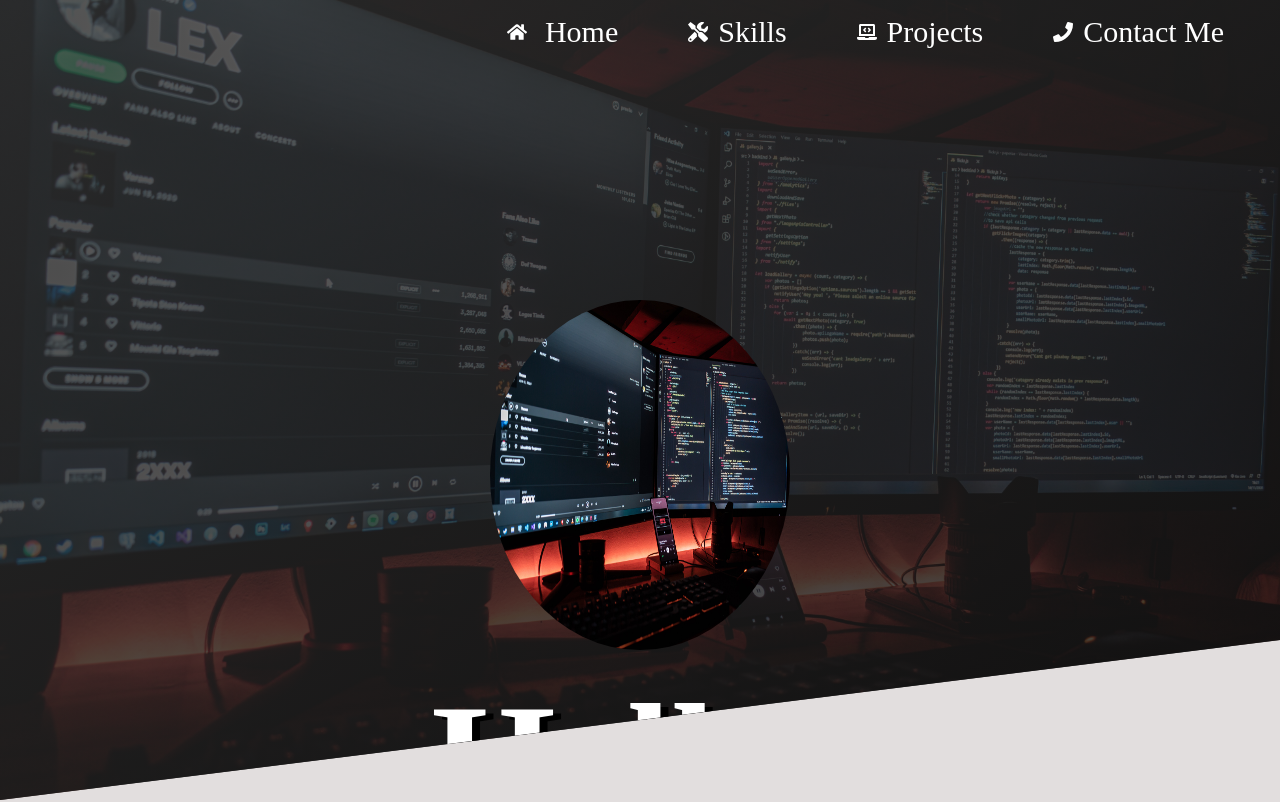
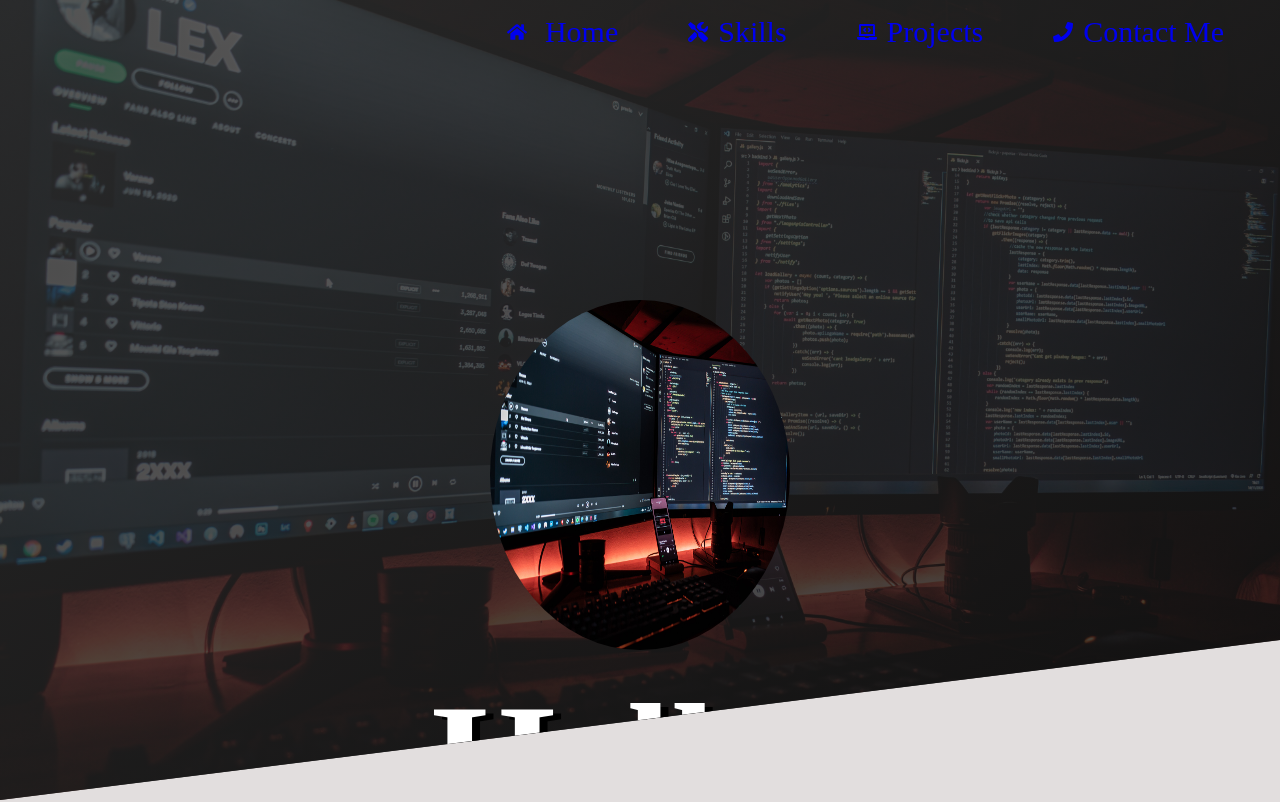
Before and after one commit to OzzyDm/portfolio, a Next.js app: page / in a window 1280 px wide. Shown: the top 802 px of the page. Built offline with nearby package versions, Linux system fonts and the light colour scheme.

Commit message:
contact me updated

```diff
--- a/components/contact.js
+++ b/components/contact.js
@@ -1,6 +1,9 @@
-import React, { useRef } from "react";
+import React, { useRef, useState } from "react";
 import emailjs from "@emailjs/browser";
 import classes from "./contact.module.css";
+import Aos from "aos";
+import "aos/dist/aos.css";
+import { useEffect } from "react";
 
 const Contact = () => {
   const form = useRef();
@@ -25,8 +28,12 @@ const Contact = () => {
       );
   };
 
+  useEffect(() => {
+    Aos.init({ duration: 1000 });
+  }, []);
+
   return (
-    <div>
+    <div data-aos="fade-up" id="contact">
       <h2 className={classes.title}>Contact Me</h2>
       <div className={classes.container}>
         <form ref={form} onSubmit={sendEmail} className={classes.form}>
@@ -57,6 +64,7 @@ const Contact = () => {
           </button>
         </form>
       </div>
+      <div className={classes.copy}>Copyright &copy; Oguzhan Demiraslan</div>
     </div>
     // <form ref={form} onSubmit={sendEmail}>
     //   <label>Name</label>
--- a/components/contact.module.css
+++ b/components/contact.module.css
@@ -23,6 +23,10 @@
   margin-bottom: 2rem;
   font-size: 2rem;
   width: 25%;
+  background-color: rgb(36, 36, 36);
+  border-radius: 20px;
+  color: #fff;
+  padding: 0.3rem 1rem;
 }
 
 .btn {
@@ -37,3 +41,11 @@
   transform: translateY(-0.25em);
   cursor: pointer;
 }
+
+.copy {
+  text-align: center;
+  font-size: 2rem;
+  padding: 1em 0;
+  background-color: rgb(36, 36, 36);
+  color: #fff;
+}
--- a/components/header.js
+++ b/components/header.js
@@ -6,7 +6,7 @@ function Header() {
   return (
     <Fragment>
       <Layout />
-      <div className={classes.header}>
+      <div className={classes.header} id="home">
         <div className={classes.name}>
           <img src="images/header.jpg" className={classes.photo}></img>
           <h1 className={classes.hello}>Hello!</h1>
--- a/components/layout.js
+++ b/components/layout.js
@@ -7,18 +7,18 @@ import { FaLaptopCode } from "react-icons/fa";
 function Layout() {
   return (
     <nav className={classes.nav}>
-      <a className={classes.link}>
+      <a className={classes.link} href="#home">
         <FaHome className={classes.icon} /> Home
       </a>
-      <a className={classes.link}>
+      <a className={classes.link} href="#skills">
         <FaTools className={classes.icon} />
         Skills
       </a>
-      <a className={classes.link}>
+      <a className={classes.link} href="#projects">
         <FaLaptopCode className={classes.icon} />
         Projects
       </a>
-      <a className={classes.link}>
+      <a className={classes.link} href="#contact">
         <FaPhone className={classes.icon} />
         Contact Me
       </a>
--- a/components/layout.module.css
+++ b/components/layout.module.css
@@ -13,6 +13,12 @@
   cursor: pointer;
   transition: all 0.2s;
   font-size: 3rem;
+  text-decoration: none;
+}
+
+.link:visited,
+.link:active {
+  color: #fff;
 }
 
 .link:hover {
--- a/components/projects.js
+++ b/components/projects.js
@@ -9,7 +9,7 @@ function Projects() {
     Aos.init({ duration: 1000 });
   }, []);
   return (
-    <div className={classes.container}>
+    <div className={classes.container} id="pro">
       <h2 className={classes.title} data-aos="fade-up">
         Projects
       </h2>
--- a/components/projects.module.css
+++ b/components/projects.module.css
@@ -66,6 +66,7 @@
 
 .git {
   color: black;
+  transition: all 0.2s;
 }
 .git:hover {
   transform: scale(1.2);
--- a/components/skills.js
+++ b/components/skills.js
@@ -9,7 +9,7 @@ function Skills() {
   }, []);
 
   return (
-    <div className={classes.container}>
+    <div className={classes.container} id="skills">
       <h2 className={classes.title} data-aos="fade-up">
         Skills
       </h2>
```
